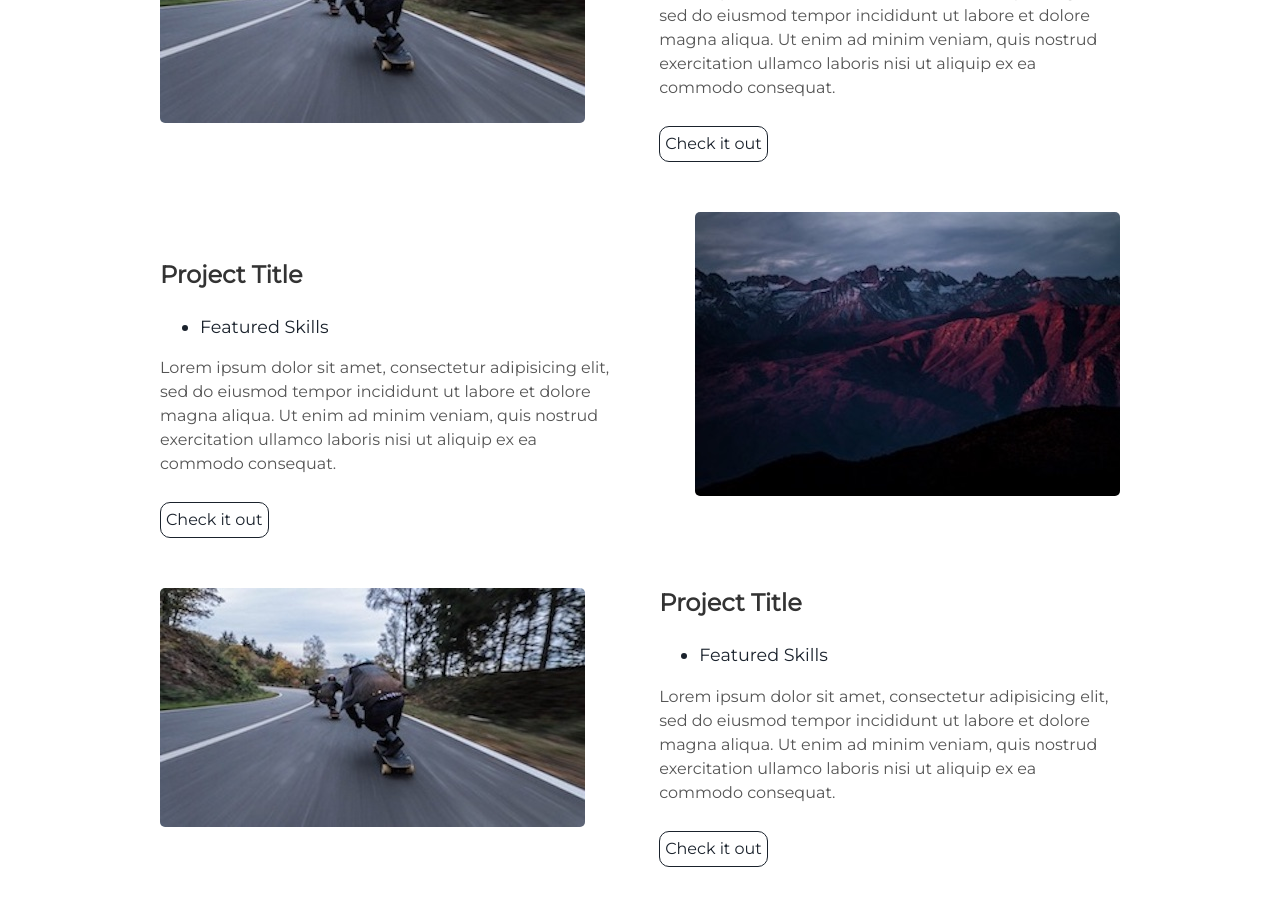
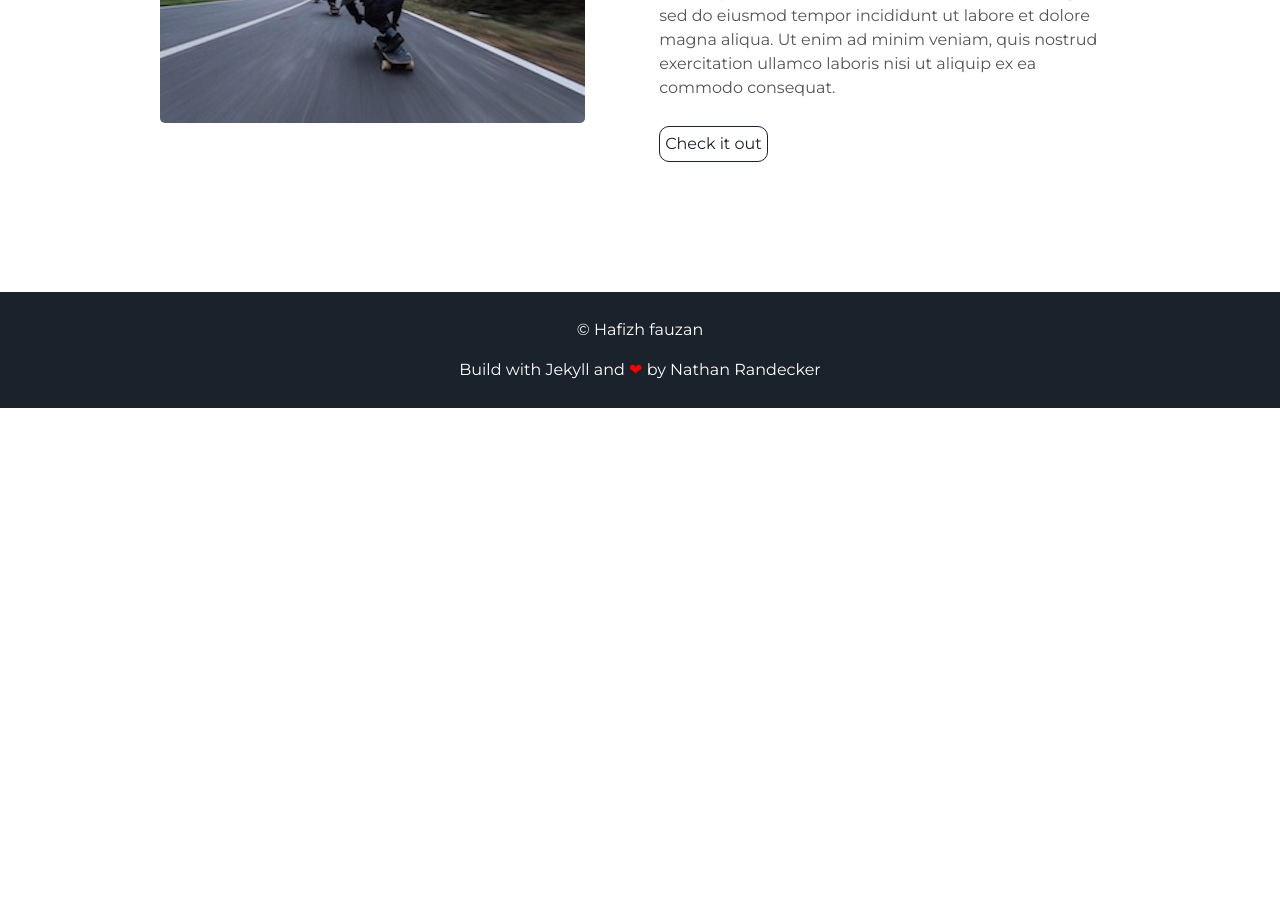
Before and after one commit to Fizdan/Fizdan.github.io, a Jekyll site: the page built from index.md, in a window 1280 px wide and 900 px high, scrolled down 5920 px. Built offline with Jekyll 4.4.1, drawn with Linux system fonts in a browser that asks for light colours; our own code applies the rules of GitHub Pages for plain Markdown files; after the commit the page ends 6328 px from its top, so only the background shows below that; some of the changed text lies outside the part shown.

Commit message:
Revert "add project test"
This reverts commit 2422b2c1db4e2b00153650e9abb24bb7c0fc454e.

```diff
--- a/_includes/projects.html
+++ b/_includes/projects.html
@@ -27,55 +27,3 @@
     <a class="project-link" href="#">Check it out</a>
   </div>
 </div>
-<div class="user-projects">
-  <div class="images-right">
-    <img alt="mountains" src="{{ "/assets/img/mountains.jpg" | prepend: site.baseurl }}" />
-  </div>
-  <div class="contents">
-    <h3> Project Title </h3>
-    <ul>
-      <li> Featured Skills</li>
-    </ul>
-    <p>Lorem ipsum dolor sit amet, consectetur adipisicing elit, sed do eiusmod tempor incididunt ut labore et dolore magna aliqua. Ut enim ad minim veniam, quis nostrud exercitation ullamco laboris nisi ut aliquip ex ea commodo consequat.</p>
-    <a class="project-link" href="#">Check it out</a>
-  </div>
-</div>
-<div class="user-projects">
-  <div class="images-left">
-    <img alt="mountains" src="{{ "/assets/img/skate.jpg" | prepend: site.baseurl }}" />
-  </div>
-  <div class="contents-right">
-    <h3> Project Title </h3>
-    <ul>
-      <li> Featured Skills</li>
-    </ul>
-    <p>Lorem ipsum dolor sit amet, consectetur adipisicing elit, sed do eiusmod tempor incididunt ut labore et dolore magna aliqua. Ut enim ad minim veniam, quis nostrud exercitation ullamco laboris nisi ut aliquip ex ea commodo consequat.</p>
-    <a class="project-link" href="#">Check it out</a>
-  </div>
-</div>
-<div class="user-projects">
-  <div class="images-right">
-    <img alt="mountains" src="{{ "/assets/img/mountains.jpg" | prepend: site.baseurl }}" />
-  </div>
-  <div class="contents">
-    <h3> Project Title </h3>
-    <ul>
-      <li> Featured Skills</li>
-    </ul>
-    <p>Lorem ipsum dolor sit amet, consectetur adipisicing elit, sed do eiusmod tempor incididunt ut labore et dolore magna aliqua. Ut enim ad minim veniam, quis nostrud exercitation ullamco laboris nisi ut aliquip ex ea commodo consequat.</p>
-    <a class="project-link" href="#">Check it out</a>
-  </div>
-</div>
-<div class="user-projects">
-  <div class="images-left">
-    <img alt="mountains" src="{{ "/assets/img/skate.jpg" | prepend: site.baseurl }}" />
-  </div>
-  <div class="contents-right">
-    <h3> Project Title </h3>
-    <ul>
-      <li> Featured Skills</li>
-    </ul>
-    <p>Lorem ipsum dolor sit amet, consectetur adipisicing elit, sed do eiusmod tempor incididunt ut labore et dolore magna aliqua. Ut enim ad minim veniam, quis nostrud exercitation ullamco laboris nisi ut aliquip ex ea commodo consequat.</p>
-    <a class="project-link" href="#">Check it out</a>
-  </div>
-</div>
```
